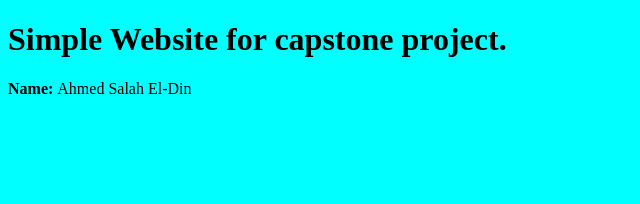
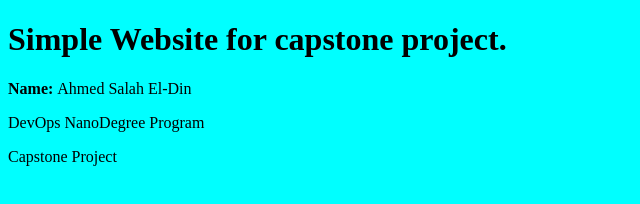
Before and after one commit to ahmed-bahnasy/DevOps-Capstone, a plain HTML site: page index.html in a window 1280 px wide. Shown: the whole page, without its empty margins (0-640 px from the left). Drawn offline with Linux system fonts and the light colour scheme.

Commit message:
Update index.html

```diff
--- a/index.html
+++ b/index.html
@@ -8,5 +8,7 @@
 	<body style="background-color:Cyan;">
 		<h1>Simple Website for capstone project.</h1>
 		<p><b>Name: </b> Ahmed Salah El-Din</p>
+		<p> DevOps NanoDegree Program</p>
+		<p>Capstone Project</p>
 	</body>
 </html>
```
